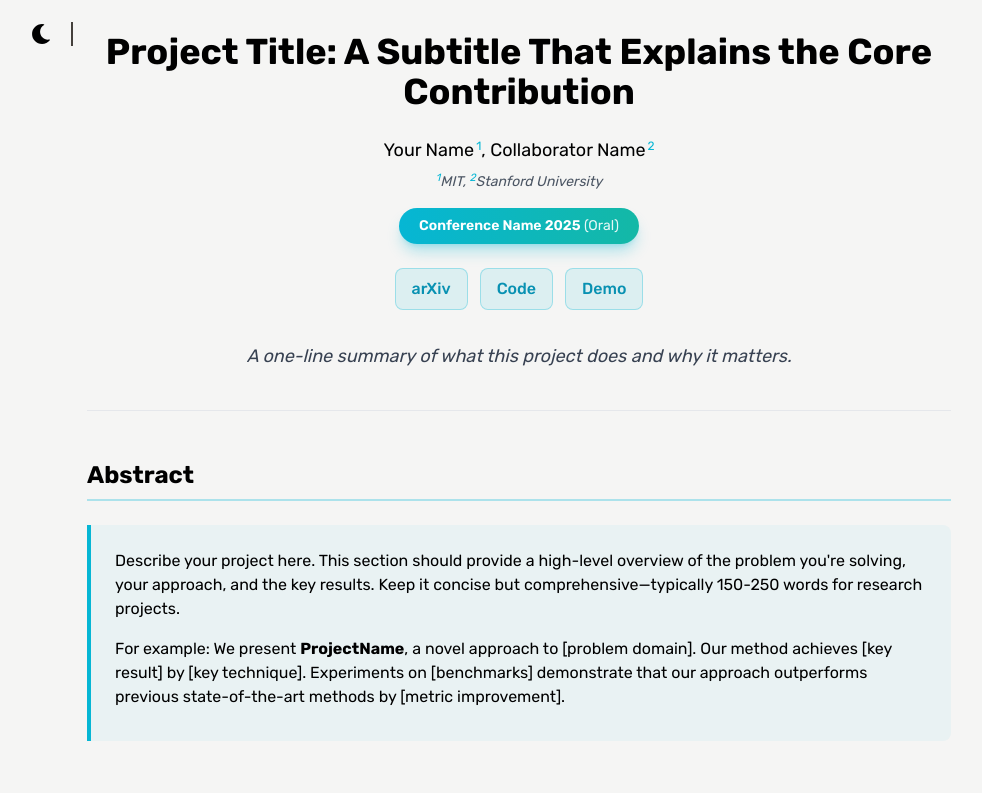
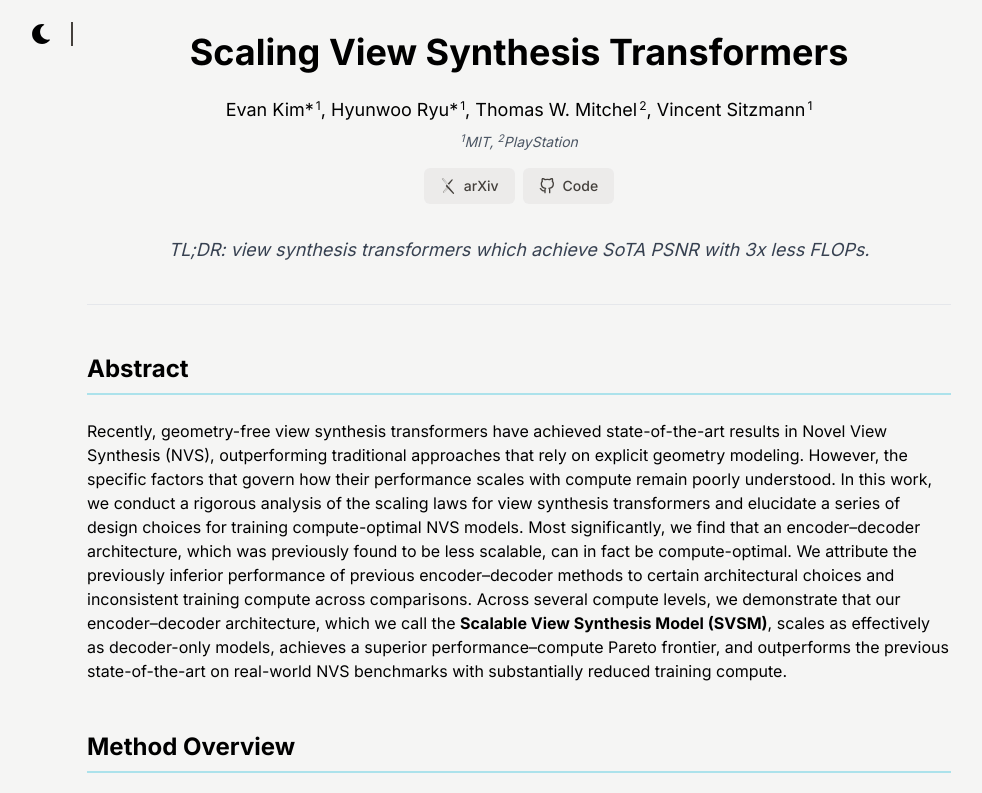
Before and after one commit to evnkim/evn.kim, a Next.js app: page /research/example-project in a window 1280 px wide. Shown: the top 793 px of the page, without its empty margins (121-1103 px from the left). Built offline with nearby package versions, Linux system fonts and the light colour scheme.

Commit message:
more research cleans

```diff
--- a/src/app/research/example-project/page.tsx
+++ b/src/app/research/example-project/page.tsx
@@ -13,23 +13,22 @@ import {
 // PROJECT METADATA - Edit this for each project
 // ============================================
 const projectData = {
-  title: "Project Title: A Subtitle That Explains the Core Contribution",
+  title: "Scaling View Synthesis Transformers",
   authors: [
-    { name: "Your Name", affiliation: 1 },
-    { name: "Collaborator Name", affiliation: 2 },
+    { name: "Evan Kim*", affiliation: 1, url: "https://evn.kim" },
+    { name: "Hyunwoo Ryu*", affiliation: 1, url: "https://sites.google.com/view/hyunwooryu" },
+    { name: "Thomas W. Mitchel", affiliation: 2, url: "https://mitchel.computer"},
+    { name: "Vincent Sitzmann", affiliation: 1, url: "https://www.vincentsitzmann.com/"}
   ],
   affiliations: {
     1: "MIT",
-    2: "Stanford University",
+    2: "PlayStation",
   },
-  venue: "Conference Name 2025",
-  venueNote: "Oral",
   links: [
     { label: "arXiv", url: "#" },
-    { label: "Code", url: "https://github.com/yourusername/project" },
-    { label: "Demo", url: "#" },
+    { label: "Code", url: "https://github.com/evnkim/SVSM" },
   ],
-  summary: "A one-line summary of what this project does and why it matters.",
+  summary: "TL;DR: view synthesis transformers which achieve SoTA PSNR with 3x less FLOPs.",
 };
 
 // ============================================
@@ -44,8 +43,6 @@ export default function ExampleProjectPage() {
         title={projectData.title}
         authors={projectData.authors}
         affiliations={projectData.affiliations}
-        venue={projectData.venue}
-        venueNote={projectData.venueNote}
         links={projectData.links}
         summary={projectData.summary}
       />
@@ -53,21 +50,9 @@ export default function ExampleProjectPage() {
       {/* Main Content */}
       <main>
         <Section title="Abstract">
-          <Abstract>
             <p>
-              Describe your project here. This section should provide a
-              high-level overview of the problem you&apos;re solving, your
-              approach, and the key results. Keep it concise but
-              comprehensive—typically 150-250 words for research projects.
+            Recently, geometry-free view synthesis transformers have achieved state-of-the-art results in Novel View Synthesis (NVS), outperforming traditional approaches that rely on explicit geometry modeling. However, the specific factors that govern how their performance scales with compute remain poorly understood. In this work, we conduct a rigorous analysis of the scaling laws for view synthesis transformers and elucidate a series of design choices for training compute-optimal NVS models. Most significantly, we find that an encoder–decoder architecture, which was previously found to be less scalable, can in fact be compute-optimal. We attribute the previously inferior performance of previous encoder–decoder methods to certain architectural choices and inconsistent training compute across comparisons. Across several compute levels, we demonstrate that our encoder–decoder architecture, which we call the <b>Scalable View Synthesis Model (SVSM)</b>, scales as effectively as decoder-only models, achieves a superior performance–compute Pareto frontier, and outperforms the previous state-of-the-art on real-world NVS benchmarks with substantially reduced training compute.
             </p>
-            <p className="mt-4">
-              For example: We present <strong>ProjectName</strong>, a novel
-              approach to [problem domain]. Our method achieves [key result] by
-              [key technique]. Experiments on [benchmarks] demonstrate that our
-              approach outperforms previous state-of-the-art methods by [metric
-              improvement].
-            </p>
-          </Abstract>
         </Section>
 
         <Section title="Method Overview">
--- a/src/app/research/layout.tsx
+++ b/src/app/research/layout.tsx
@@ -1,4 +1,7 @@
+import { Inter } from "next/font/google";
 import ThemeToggle from "../ThemeToggle";
+
+const inter = Inter({ subsets: ["latin"] });
 
 export default function ResearchLayout({
   children,
@@ -6,7 +9,7 @@ export default function ResearchLayout({
   children: React.ReactNode;
 }) {
   return (
-    <div className="min-h-screen">
+    <div className={`min-h-screen ${inter.className}`}>
       {/* Minimal header with just theme toggle */}
       <header className="fixed top-0 left-0 right-0 z-50 py-4">
         <div className="max-w-5xl mx-auto px-4 flex items-center gap-3">
--- a/src/components/Links.tsx
+++ b/src/components/Links.tsx
@@ -1,5 +1,6 @@
 import Link from "next/link";
-import { FiGithub, FiExternalLink } from "react-icons/fi";
+import { FiGithub, FiExternalLink, FiPlay, FiFileText, FiVideo } from "react-icons/fi";
+import { SiArxiv } from "react-icons/si";
 import { IconType } from "react-icons";
 
 /**
@@ -62,20 +63,38 @@ export const ExternalLink: React.FC<{ href: string; size?: number }> = ({
 );
 
 /**
- * A styled button-like link for project pages (arXiv, Code, Demo, etc.)
+ * Get icon for a link based on its label
+ */
+const getIconForLabel = (label: string): IconType | null => {
+  const lower = label.toLowerCase();
+  if (lower.includes("arxiv")) return SiArxiv;
+  if (lower.includes("github") || lower.includes("code")) return FiGithub;
+  if (lower.includes("demo") || lower.includes("live")) return FiPlay;
+  if (lower.includes("paper") || lower.includes("pdf")) return FiFileText;
+  if (lower.includes("video")) return FiVideo;
+  return null;
+};
+
+/**
+ * A minimal button link for research pages with auto icon detection
  */
 export const ButtonLink: React.FC<{
   href: string;
   children: React.ReactNode;
-}> = ({ href, children }) => {
+  icon?: IconType;
+}> = ({ href, children, icon }) => {
   const isExternal = href.startsWith("http");
+  const label = typeof children === "string" ? children : "";
+  const Icon = icon || getIconForLabel(label);
+
   return (
     <Link
       href={href}
       target={isExternal ? "_blank" : undefined}
       rel={isExternal ? "noopener noreferrer" : undefined}
-      className="px-4 py-2 bg-cyan-500/10 border border-cyan-500/30 rounded-lg text-cyan-600 dark:text-cyan-400 font-medium hover:bg-cyan-500/20 hover:border-cyan-500 transition-all hover:-translate-y-0.5"
+      className="inline-flex items-center gap-2 px-4 py-2 text-sm font-medium text-stone-700 dark:text-stone-300 bg-stone-200/60 dark:bg-stone-700/60 hover:bg-stone-300/80 dark:hover:bg-stone-600/80 rounded-md transition-colors"
     >
+      {Icon && <Icon size={16} />}
       {children}
     </Link>
   );
@@ -88,7 +107,7 @@ export const ButtonLinkGroup: React.FC<{
   links: { label: string; url: string }[];
   className?: string;
 }> = ({ links, className = "" }) => (
-  <div className={`flex flex-wrap justify-center gap-3 ${className}`}>
+  <div className={`flex flex-wrap justify-center gap-2 ${className}`}>
     {links.map((link, idx) => (
       <ButtonLink key={idx} href={link.url}>
         {link.label}
--- a/src/components/Research.tsx
+++ b/src/components/Research.tsx
@@ -26,7 +26,7 @@ export const AuthorList: React.FC<{
           ) : (
             author.name
           )}
-          <sup className="text-cyan-500 text-xs ml-0.5">
+          <sup className="text-xs ml-0.5">
             {author.affiliation}
           </sup>
           {idx < authors.length - 1 && ", "}
@@ -36,7 +36,7 @@ export const AuthorList: React.FC<{
     <div className="text-sm text-gray-600 dark:text-gray-400 italic mt-2">
       {Object.entries(affiliations).map(([num, name], idx) => (
         <span key={num}>
-          <sup className="text-cyan-500">{num}</sup>
+          <sup>{num}</sup>
           {name}
           {idx < Object.entries(affiliations).length - 1 && ", "}
         </span>
--- a/src/components/Section.tsx
+++ b/src/components/Section.tsx
@@ -17,7 +17,7 @@ export const Section: React.FC<{
 /**
  * A styled abstract/callout block
  */
-export const Abstract: React.FC<{
+export const Remark: React.FC<{
   children: React.ReactNode;
   className?: string;
 }> = ({ children, className = "" }) => (
```
